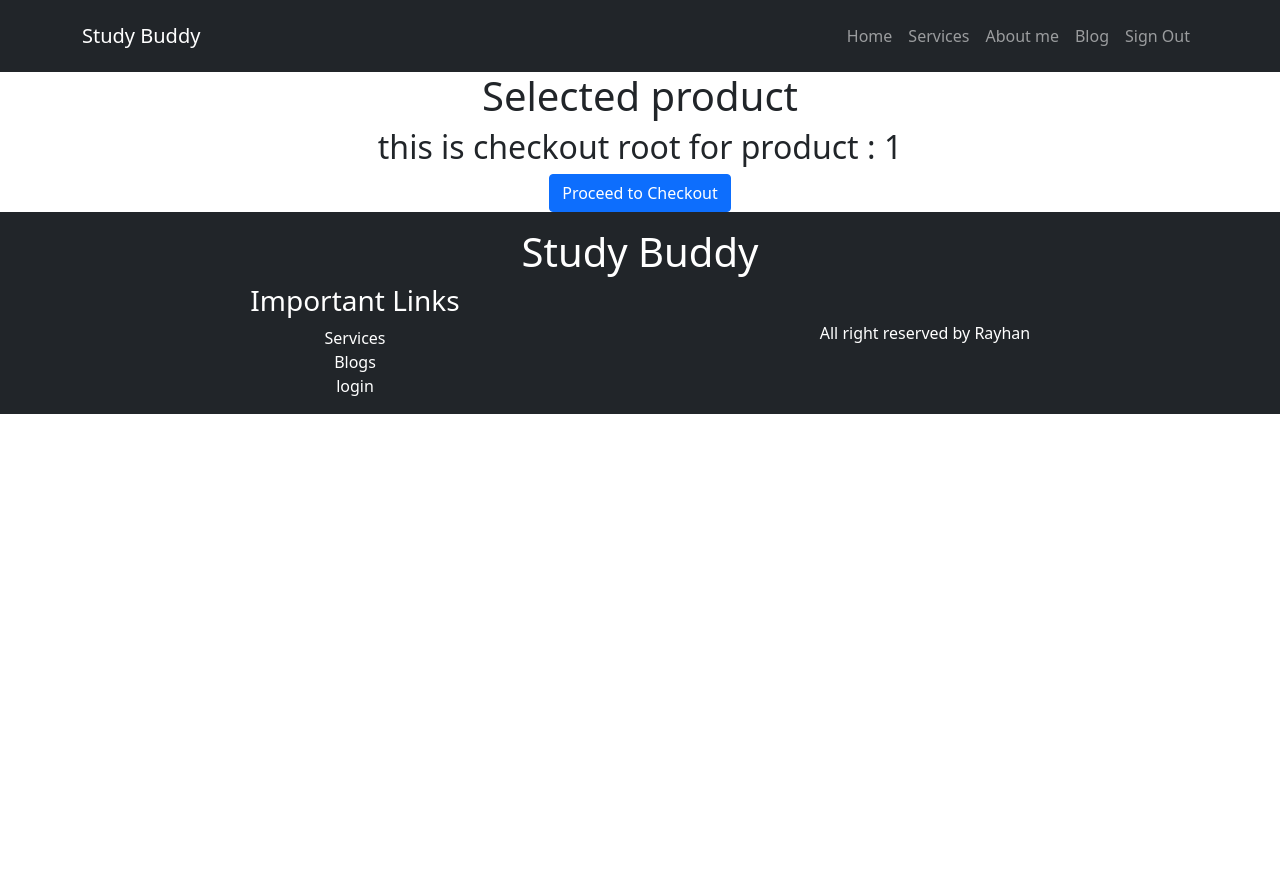
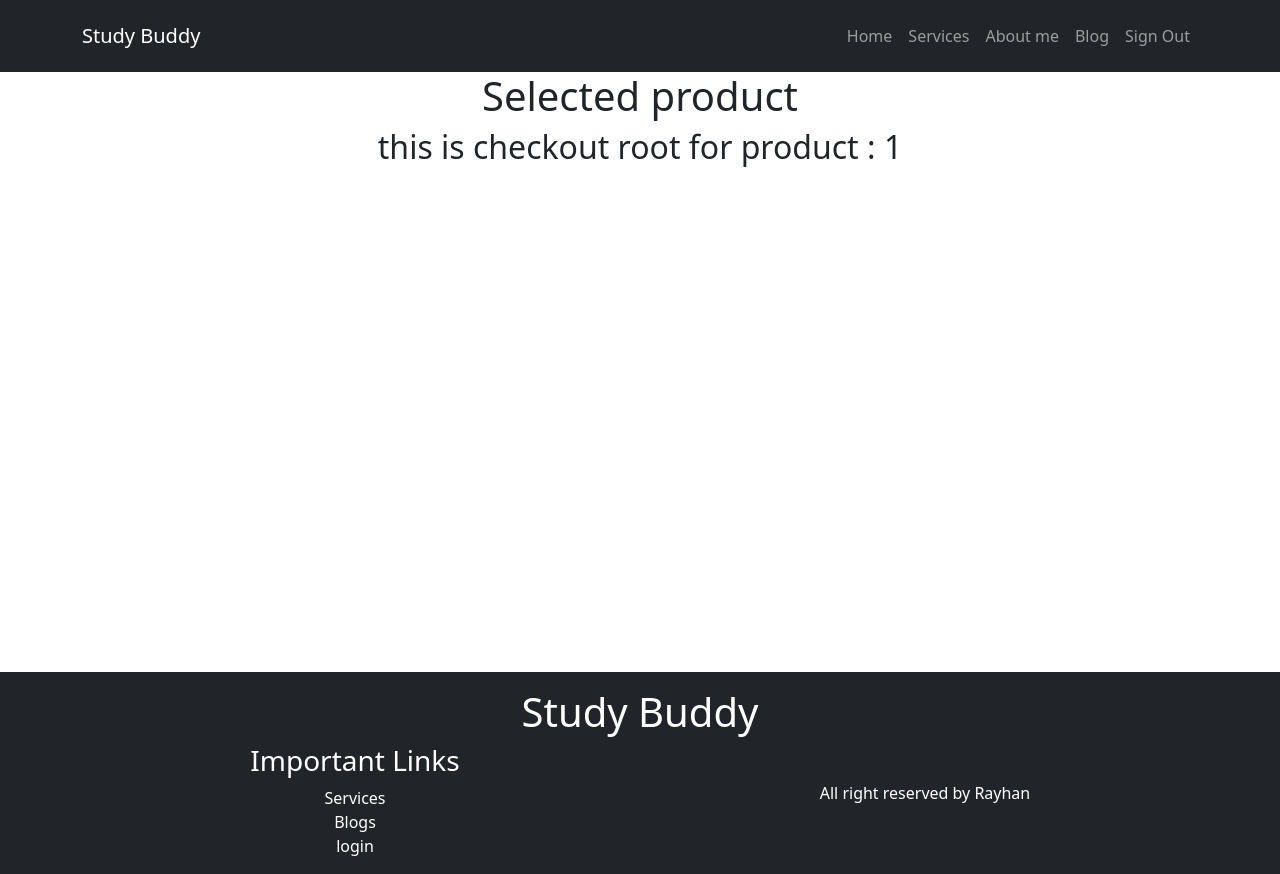
Before and after one commit to Rayhan-dev/indipendent-teacher-, a React (Create React App) app: page /service/1 in a window 1280 px wide. Before the commit the page ends 800 px from the top, so only its background shows below. Built offline with nearby package versions, Linux system fonts and the light colour scheme; no server answers; sample sign-in values are in the browser's storage.

Commit message:
checkout page edited

```diff
--- a/src/Components/ServiceCheckOut/ServiceCheckOut.js
+++ b/src/Components/ServiceCheckOut/ServiceCheckOut.js
@@ -1,14 +1,12 @@
 import React from "react";
-import { Button} from "react-bootstrap";
-import { Link, useParams } from "react-router-dom";
+import { useParams } from "react-router-dom";
 
 const ServiceCheckOut = () => {
     const { serviceId } = useParams();
     return (
-    <div className="container">
+    <div style={{minHeight:'75vh'}} className="container">
       <h1>Selected product</h1>
         <h2>this is checkout root for product : {serviceId}</h2>
-        <Link to={"/checkout"}><Button className="btn btn-primary">Proceed to Checkout</Button></Link>
     </div>
   );
 };
```
